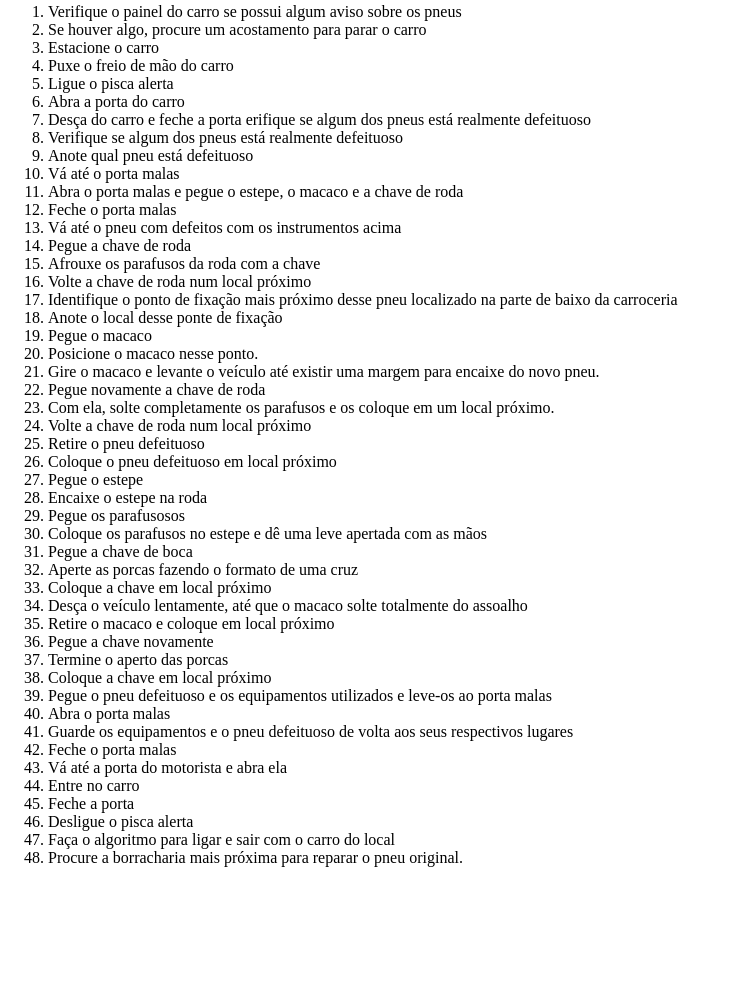
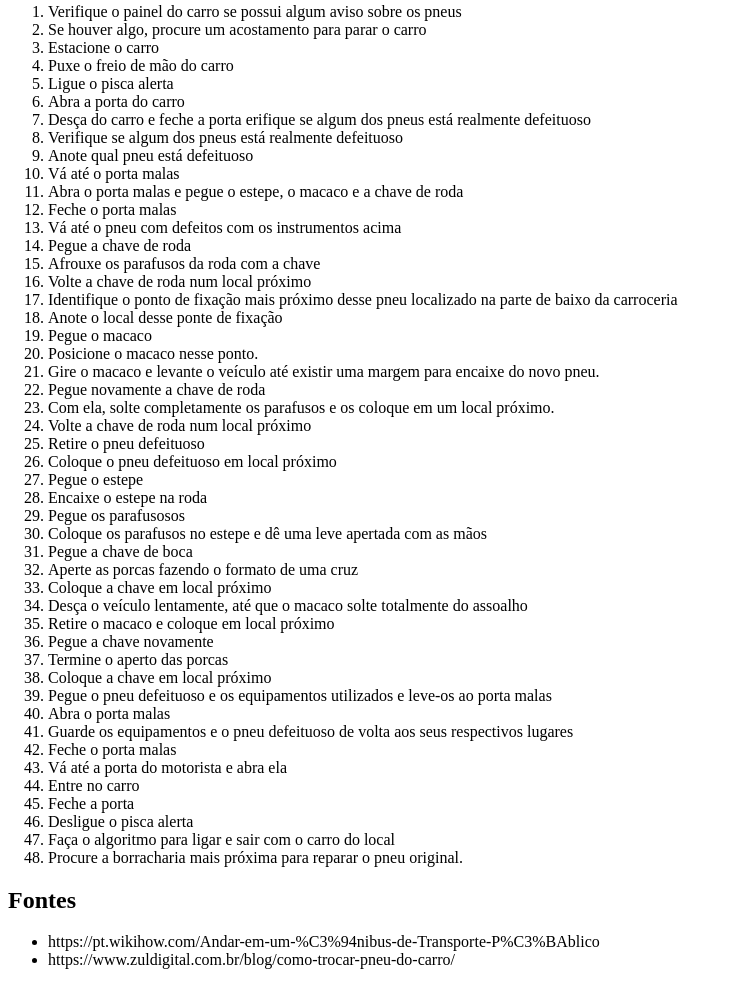
Before and after one commit to Henriqueamfreitas/m1-entrega-logica-henriqueamfreitas, a plain HTML site: page index.html in a window 1280 px wide. Shown: the part 749-1734 px from the top of the page, without its empty margins (0-732 px from the left). Before the commit the page ends 1632 px from the top, so only its background shows below. Drawn offline with Linux system fonts and the light colour scheme.

Commit message:
Versão final com fontes

```diff
--- a/index.html
+++ b/index.html
@@ -93,5 +93,10 @@
         <li>Faça o algoritmo para ligar e sair com o carro do local</li>
         <li>Procure a borracharia mais próxima para reparar o pneu original.</li>
     </ol>
+    <h2>Fontes</h2>
+    <ul>
+        <li>https://pt.wikihow.com/Andar-em-um-%C3%94nibus-de-Transporte-P%C3%BAblico</li>
+        <li>https://www.zuldigital.com.br/blog/como-trocar-pneu-do-carro/</li>
+    </ul>
 </body>
 </html>
```
